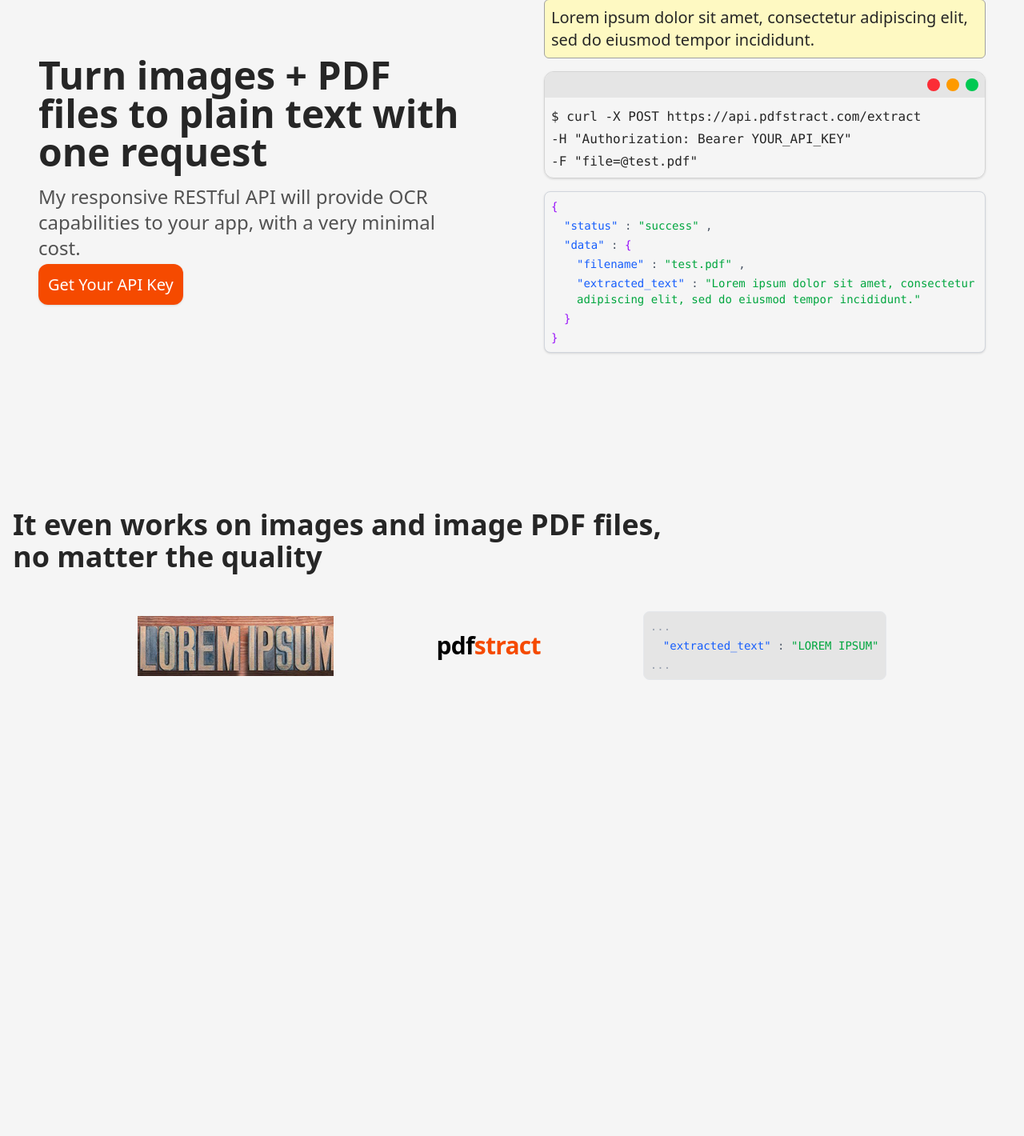
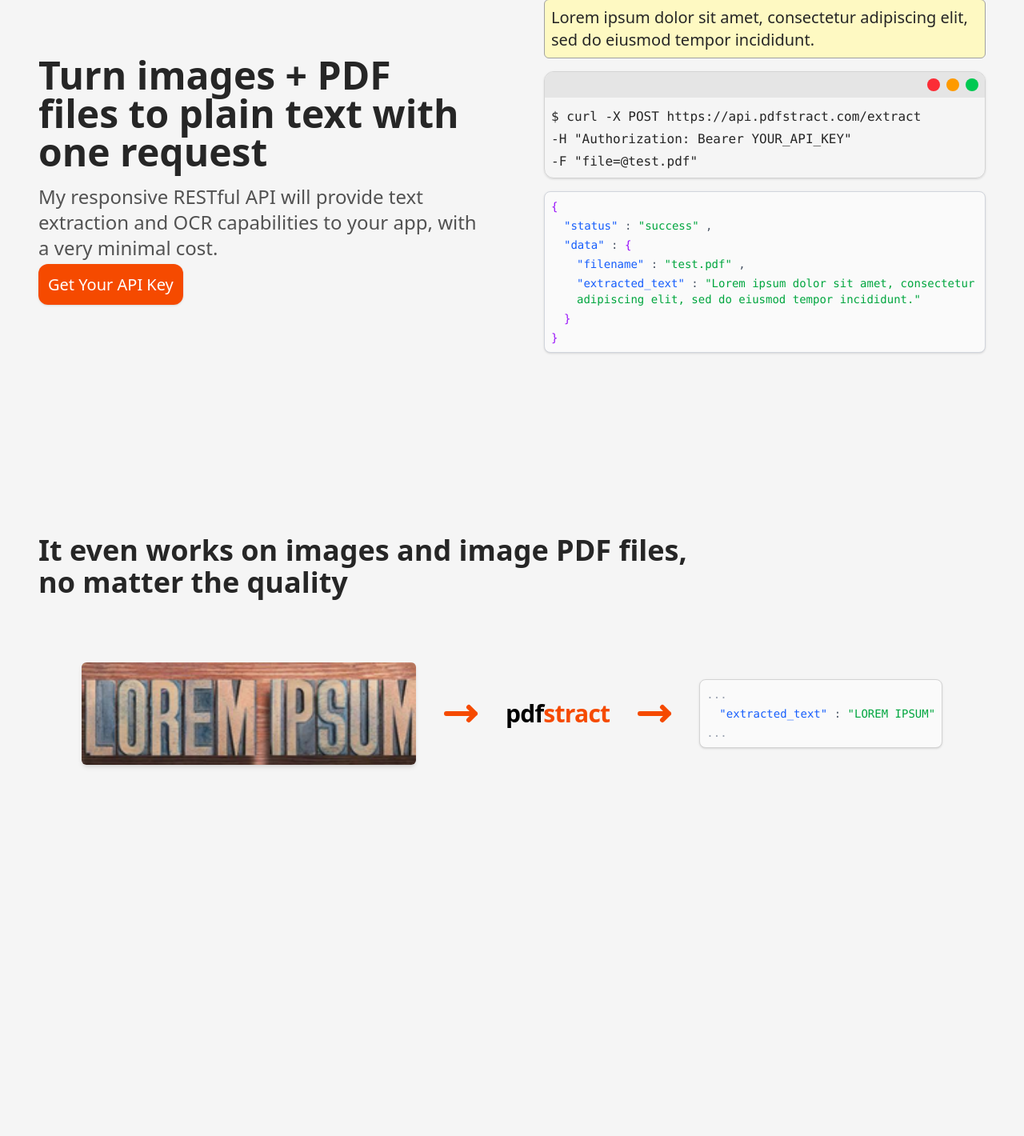
Before and after one commit to fareskebeh/pdfstract, a Flask app: page /home in a window 1280 px wide. Shown: the part 180-1600 px from the top of the page at 80% size. Run offline with Flask 3, Linux system fonts and the light colour scheme.

Commit message:
Added section to /home

```diff
--- a/auth/templates/base.jinja
+++ b/auth/templates/base.jinja
@@ -52,7 +52,7 @@
                 <a href="/login" class="text-orange-600 hover:opacity-80 transition duration-150">Log In</a>
             </div>
             <a class="priv_link border p-1 rounded-md transition-colors duration-150 shadow-md" href="/dashboard"
-                   :class="isDark ? 'text-neutral-400 bg-neutral-900 border-neutral-800' : 'text-neutral-800 border-neutral-500 bg-neutral-200'">Dashboard</a>
+                   :class="isDark ? 'text-neutral-400 bg-neutral-900 border-neutral-800' : 'text-neutral-500 border-neutral-400 bg-neutral-50'">Dashboard</a>
             <i class="fas w-4 cursor-pointer hover:opacity-70 transition-colors duration-150"
                :class="isDark ? 'fa-moon text-white' : 'fa-sun text-neutral-500'"
                @click="isDark = !isDark; localStorage.setItem('theme', isDark ? 'dark' : 'light')">
--- a/auth/templates/home.jinja
+++ b/auth/templates/home.jinja
@@ -7,7 +7,7 @@
         <div class="space-y-4">
             <p class="text-5xl font-black ">Turn images + PDF files to plain text with one request</p>
             <p class="text-2xl" :class="isDark ? 'text-neutral-400' : 'text-neutral-600'">My responsive RESTful API will
-                provide OCR capabilities to your app, with a very minimal cost.</p>
+                provide text extraction and OCR capabilities to your app, with a very minimal cost.</p>
             <a href="{{ '/dashboard' if is_authenticated else '/register' }}"
                 class="text-xl p-3 shadow-sm text-white bg-orange-600 rounded-xl">Get Your API Key</a>
         </div>
@@ -35,7 +35,7 @@
             </div>
 
             <div class="shadow-sm flex flex-col gap-1 p-2 rounded-lg border font-mono text-sm"
-                :class="isDark ? 'bg-neutral-900 border-neutral-700' : 'bg-neutral-100 border-gray-300'">
+                :class="isDark ? 'bg-neutral-900 border-neutral-700' : 'bg-neutral-50 border-gray-300'">
                 <div>
                     <span :class="isDark ? 'text-yellow-400' : 'text-purple-600'">{</span>
                 </div>
@@ -83,30 +83,40 @@
 
     </div>
 
-    <div class="p-4 h-dvh flex flex-col gap-12" :class="isDark ? 'text-white' : 'text-neutral-800'">
+    <div class="p-12 h-dvh flex flex-col gap-20" :class="isDark ? 'text-white' : 'text-neutral-800'">
     <p class="text-4xl font-black">It even works on images and image PDF files,<br> no matter the quality</p>
 
-        <div class="w-full flex justify-center ">
-            <div class="flex gap-32 items-center">
-                <img src="{{ url_for('static', filename='images/lorem-img.png') }}" />
+    <div class="w-full flex justify-center">
+        <div class="flex gap-8 items-center">
+            <img src="{{ url_for('static', filename='images/lorem-img.png') }}" class="h-32 rounded-md shadow-md w-auto" />
 
-                <p class="font-black text-3xl tracking-tight  transition-colors duration-150"
+            <div class="flex items-center gap-2">
+                <svg class="w-12 h-12 text-orange-600" fill="none" stroke="currentColor" viewBox="0 0 24 24">
+                    <path stroke-linecap="round" stroke-linejoin="round" stroke-width="3" d="M17 8l4 4m0 0l-4 4m4-4H3" />
+                </svg>
+            </div>
+
+            <p class="font-black text-3xl tracking-tight transition-colors duration-150 whitespace-nowrap"
                 :class="isDark ? 'text-white' : 'text-black'">
                 pdf<span class="text-orange-600">stract</span>
             </p>
 
-                <div class="flex flex-col gap-1 p-2 rounded-lg border font-mono text-sm"
-                    :class="isDark ? 'bg-neutral-900 border-neutral-700' : 'bg-neutral-200 border-gray-200'">
+            <div class="flex items-center gap-2">
+                <svg class="w-12 h-12 text-orange-600" fill="none" stroke="currentColor" viewBox="0 0 24 24">
+                    <path stroke-linecap="round" stroke-linejoin="round" stroke-width="3" d="M17 8l4 4m0 0l-4 4m4-4H3" />
+                </svg>
+            </div>
+
+            <div class="flex flex-col gap-1 p-2 rounded-lg border font-mono text-sm shadow-sm"
+                :class="isDark ? 'bg-neutral-900 border-neutral-700' : 'bg-neutral-50 border-neutral-300'">
                 <div>
                     <span :class="isDark ? 'text-gray-400' : 'text-gray-400'">...</span>
                 </div>
-
                 <div class="pl-4">
                     <span :class="isDark ? 'text-blue-400' : 'text-blue-600'">"extracted_text"</span>
                     <span :class="isDark ? 'text-gray-400' : 'text-gray-600'">:</span>
                     <span :class="isDark ? 'text-green-400' : 'text-green-600'">"LOREM IPSUM"</span>
                 </div>
-
                 <div>
                     <span :class="isDark ? 'text-gray-400' : 'text-gray-400'">...</span>
                 </div>
```
Lines whose indentation alone changed are shown as unchanged.
